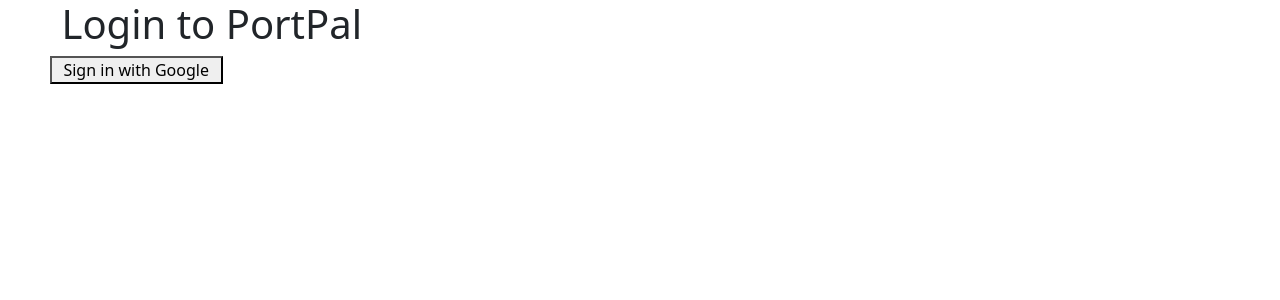
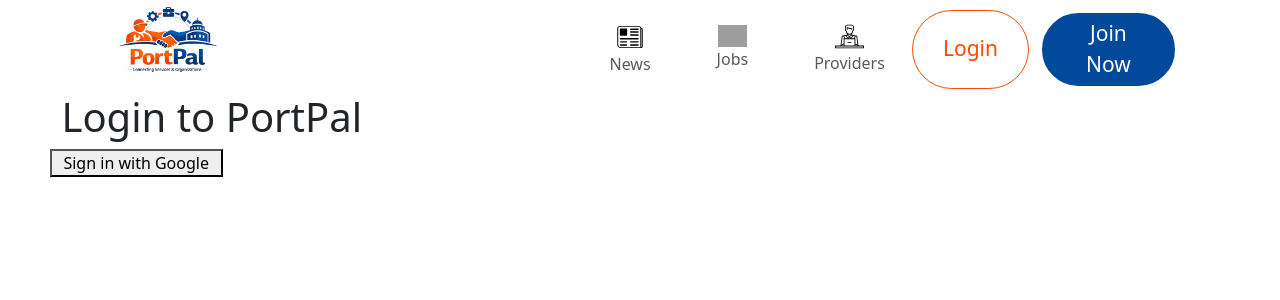
Before and after one commit to kdessaik/PortPal, a React (Vite) app in the folder frontend/: page /login in a window 1280 px wide. Shown: the top 300 px of the page. Built offline with nearby package versions, Linux system fonts and the light colour scheme; no server answers; grey boxes are pictures that could not be loaded.

Commit message:
implementation of Navigation

```diff
--- a/frontend/src/App.jsx
+++ b/frontend/src/App.jsx
@@ -5,10 +5,13 @@
 import Dashboard from "./pages/Dashboard"
 import SelectRole from "./pages/SelectRole"
 import ProtectedRoute from "./components/ProtectedRoute"
+import Header from "./pages/Header"
+
 
 export default function App() {
   return (
     <BrowserRouter>
+    <Header/>
       <Routes>
         <Route path="/" element={<Home />} />
         <Route path="/login" element={<Login />} />
@@ -31,6 +34,7 @@
           }
         />
       </Routes>
+
     </BrowserRouter>
   )
 }
--- a/frontend/src/pages/Header.jsx
+++ b/frontend/src/pages/Header.jsx
@@ -7,16 +7,28 @@
 import JobIcon from '../assets/JobIcon.svg'
 import ProviderIcon from '../assets/OfficeWorker.svg'
 import NewsIcon from "../assets/NewsIcon.svg"
+import { useNavigate } from 'react-router-dom';
+
 
 
 import '../index.css'
 
 function Header() {
+  const navigation=useNavigate();
+
+  const OnclickLogin=()=>{
+      navigation('/login')
+      }
+  const OnclickSignUp=()=>{
+
+  }
+
   return (
     <Navbar collapseOnSelect expand="lg" className="bg-body-tertiary" >
       <Container style={{marginBottom:"-5px"}} >
         <Navbar.Brand href="./" style={{marginBottom:"-35px"}}>
-        <Image src={Logoimg} alt='Portpal Logo' className='logo' width={150} fluid roundedCircle /></Navbar.Brand>
+        <Image src={Logoimg} alt='Portpal Logo' className='logo' width={150} fluid roundedCircle />
+        </Navbar.Brand>
 
         <Navbar.Toggle aria-controls="responsive-navbar-nav" />
         <Navbar.Collapse id="responsive-navbar-nav">
@@ -38,7 +50,7 @@
 
           </Nav>
           <Nav>
-            <Button variant="warning" className='login'>Login</Button>
+            <Button variant="warning" className='login' id='login' onClick={OnclickLogin}>Login</Button>
              <Button variant="warning" className='signup'>Join Now</Button>
 
 
--- a/frontend/src/pages/Home.jsx
+++ b/frontend/src/pages/Home.jsx
@@ -17,7 +17,7 @@
 
   return (
     <main>
-      <Header/>
+
        <WelcomeIntro/>
       <section style={{ padding: "2rem" }}>
       <h1>PortPal</h1>
```
